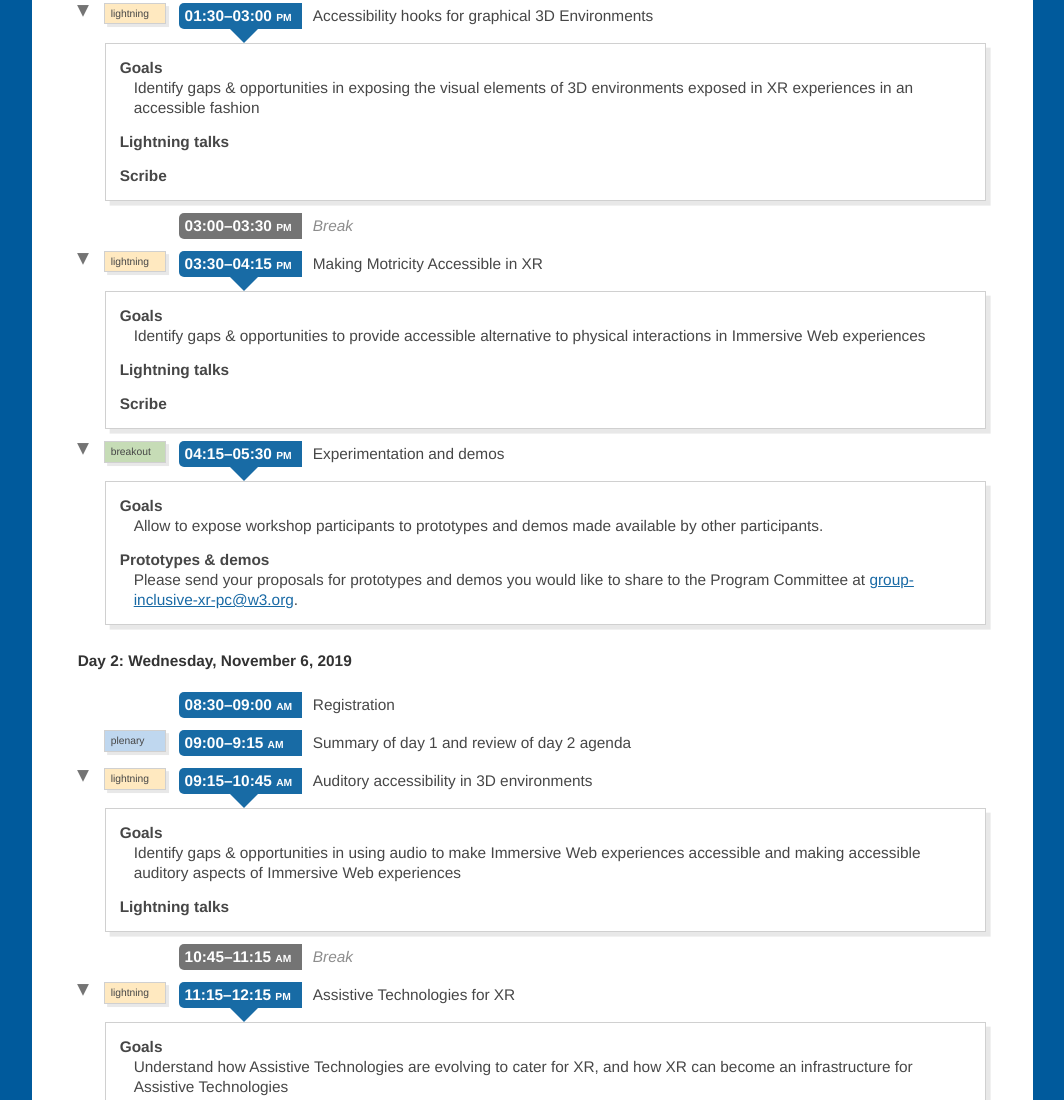
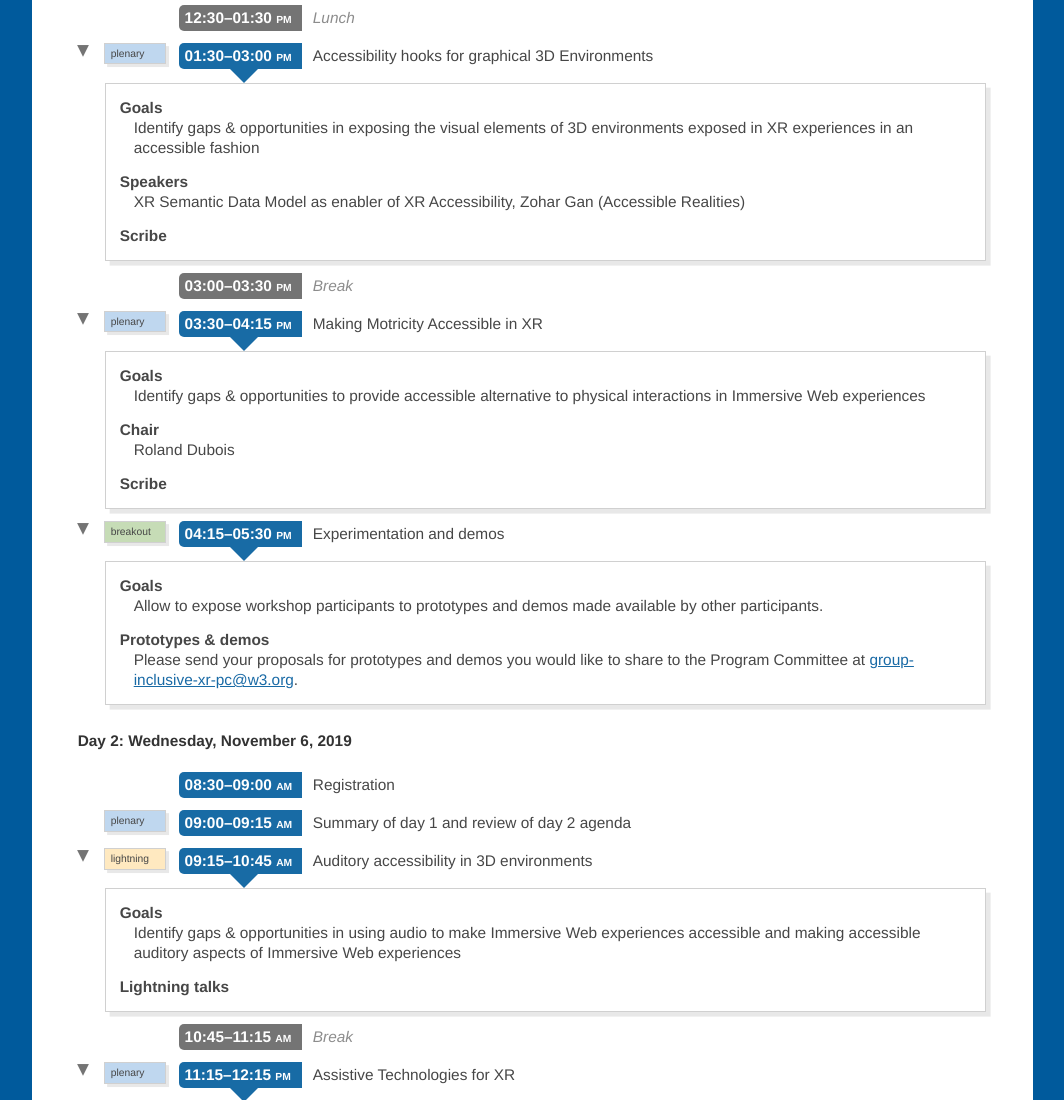
Before and after one commit to w3c/inclusive-xr-workshop, a plain HTML site: page agenda.html in a window 1280 px wide. Shown: the part 1669-2769 px from the top of the page, without its empty margins (108-1172 px from the left). Drawn offline with Linux system fonts and the light colour scheme.

Commit message:
Complete agenda with confirmed speakers

```diff
--- a/agenda.html
+++ b/agenda.html
@@ -124,9 +124,10 @@
                 Establish shared understanding of the principles and approaches that have been used to ensure the traditional 2D Web is accessible to people with disabilities
               </dd>
               <dt>
-                Speakers
+                Speaker
               </dt>
               <dd>
+                Matt May, Adobe
               </dd>
               <dt>
                 Scribe
@@ -154,6 +155,8 @@
                 Speakers
               </dt>
               <dd>
+                Kip Gilbert (Mozilla)
+                </ul>
               </dd>
               <dt>
                 Scribe
@@ -244,7 +247,7 @@
             <summary id="visual">
               <span class="desc"><span class="time">01:30–03:00
               <span>PM</span></span> <span class="title">Accessibility hooks for graphical 3D Environments</span><span class=
-              "type type-lightning">lightning</span></span>
+              "type type-plenary">plenary</span></span>
             </summary>
             <dl>
               <dt>
@@ -254,10 +257,12 @@
                 Identify gaps & opportunities in exposing the visual elements of 3D environments exposed in XR experiences in an accessible fashion
               </dd>
               <dt>
-                Lightning talks
+                Speakers
               </dt>
               <dd>
-<!--                 - 3D semantics & metadata (Zohar Gan)
+                XR Semantic Data Model as enabler of XR Accessibility, Zohar Gan (Accessible Realities)</dd>
+              <dd>
+<!--
  - declarative 3D models (glTF) [Dom?]
  - declarative scenes and scene understanding (Liv Erickson?)
  - 3D engines: SeeingVR experience (Meredith Ringel Morris) -->
@@ -285,7 +290,7 @@
             <summary id="motricity">
               <span class="desc"><span class="time">03:30–04:15
               <span>PM</span></span> <span class="title">Making Motricity Accessible in XR</span><span class=
-              "type type-lightning">lightning</span></span>
+              "type type-plenary">plenary</span></span>
             </summary>
             <dl>
               <dt>
@@ -295,9 +300,10 @@
                 Identify gaps & opportunities to provide accessible alternative to physical interactions in Immersive Web experiences
               </dd>
               <dt>
-                Lightning talks
+                Chair
               </dt>
               <dd>
+                Roland Dubois
                 <!--
                        Roland, Meredith
                   -->
@@ -350,7 +356,7 @@
         <li class="no-details">
           <details>
             <summary id="recap">
-              <span class="desc"><span class="time">09:00–9:15
+              <span class="desc"><span class="time">09:00–09:15
               <span>AM</span></span> <span class="title">Summary of day 1 and review of day 2 agenda</span><span class=
               "type type-plenary">plenary</span></span>
             </summary>
@@ -394,7 +400,7 @@ Hakkinen, Chris Wilson) -->
           <details open>
             <summary id="at">
               <span class="desc"><span class="time">11:15–12:15
-              <span>PM</span></span> <span class="title">Assistive Technologies for XR</span><span class="type type-lightning">lightning</span></span>
+              <span>PM</span></span> <span class="title">Assistive Technologies for XR</span><span class="type type-plenary">plenary</span></span>
             </summary>
             <dl>
               <dt>
@@ -404,8 +410,9 @@ Hakkinen, Chris Wilson) -->
                 Understand how Assistive Technologies are evolving to cater for XR, and how XR can become an infrastructure for Assistive Technologies
               </dd>
               <dt>
-                Lightning talks
+                Chair
               </dt>
+              <dd>Markku Hakkinen (Educational Testing Service)</dd>
               <dd>
                 <!-- Meredith -->
               </dd>
```
